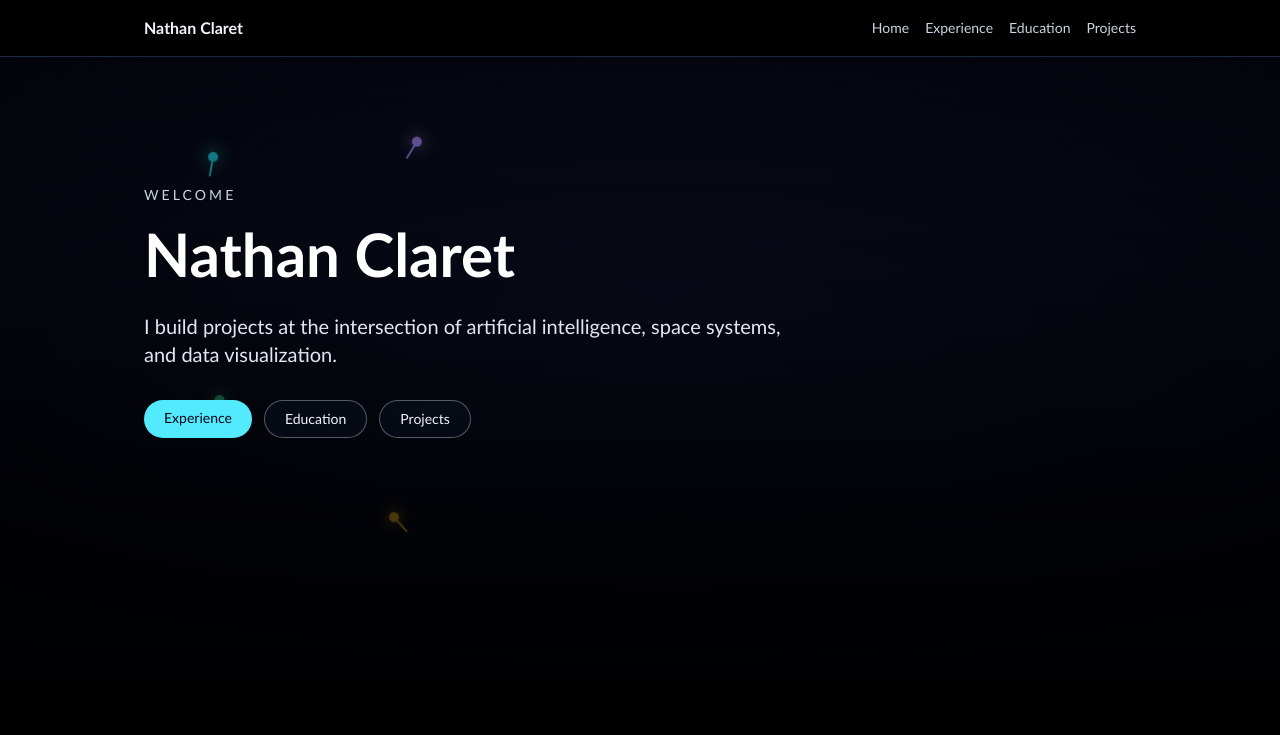
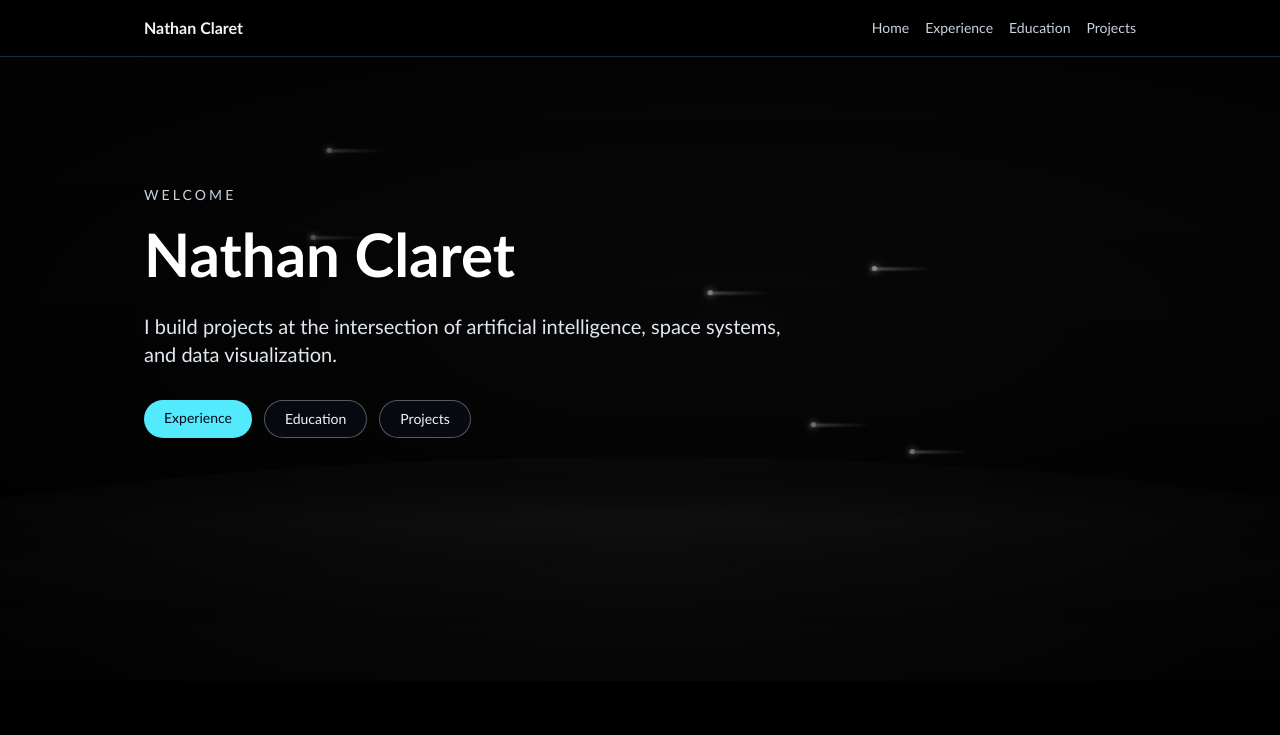
Before and after one commit to nath73000/NatPortfolio, a Next.js app: page / in a window 1280 px wide. Shown: the top 735 px of the page. Built offline with nearby package versions, Linux system fonts and the light colour scheme.

Commit message:
better front page

```diff
--- a/src/app/globals.css
+++ b/src/app/globals.css
@@ -27,145 +27,201 @@ html {
   scroll-behavior: smooth;
 }
 
-.orbit-background {
-  background: radial-gradient(130% 85% at 52% 40%, #0f1630 0%, #050712 58%, #010104 100%);
+.hero-space {
+  background: radial-gradient(130% 90% at 58% 42%, #0d0d0d 0%, #040404 55%, #000000 100%);
 }
 
-.orbit-scene {
+.satellite-sky {
+  position: absolute;
+  inset: 0;
+  overflow: hidden;
+  pointer-events: none;
+  z-index: 3;
+}
+
+.earth-shadow {
   position: absolute;
   left: 50%;
-  top: 50%;
-  width: min(96vw, 1080px);
-  height: min(74vh, 620px);
-  transform: translate(-50%, -44%);
-  overflow: hidden;
+  bottom: -30vh;
+  width: 176vw;
+  height: 58vh;
+  transform: translateX(-50%);
+  border-radius: 50%;
+  background: radial-gradient(
+    ellipse at 50% 20%,
+    rgba(30, 30, 30, 0.84) 0%,
+    rgba(16, 16, 16, 0.93) 26%,
+    rgba(6, 6, 6, 0.98) 52%,
+    rgba(0, 0, 0, 1) 74%
+  );
+  filter: blur(0.2px);
+  z-index: 1;
 }
 
-.orbit-shell {
+.earth-shadow::before {
+  content: "";
   position: absolute;
   left: 50%;
-  top: 50%;
-  transform: translate(-50%, -50%);
-  pointer-events: none;
+  top: 8%;
+  width: 64%;
+  height: 12%;
+  transform: translateX(-50%);
+  border-radius: 999px;
+  background: radial-gradient(
+    ellipse at 50% 50%,
+    rgba(54, 54, 54, 0.5) 0%,
+    rgba(0, 0, 0, 0) 74%
+  );
+  filter: blur(11px);
 }
 
-.orbit-shell-one {
-  width: 86%;
-  height: 58%;
-  transform: translate(-50%, -50%) rotate(10deg);
+.earth-shadow::after {
+  content: "";
+  position: absolute;
+  left: 50%;
+  top: 14%;
+  width: 78%;
+  height: 18%;
+  transform: translateX(-50%);
+  border-radius: 999px;
+  background: radial-gradient(
+    ellipse at 50% 50%,
+    rgba(34, 34, 34, 0.44) 0%,
+    rgba(0, 0, 0, 0) 68%
+  );
+  filter: blur(14px);
 }
 
-.orbit-shell-two {
-  width: 74%;
-  height: 46%;
-  transform: translate(-50%, -50%) rotate(-18deg);
+.satellite-fly {
+  position: absolute;
+  right: -18vw;
+  width: 5px;
+  height: 5px;
+  border-radius: 50%;
+  background: #f8fafc;
+  opacity: 0;
+  box-shadow:
+    0 0 6px rgba(255, 255, 255, 0.98),
+    0 0 14px rgba(255, 255, 255, 0.72);
+  will-change: transform, opacity;
 }
 
-.orbit-shell-three {
-  width: 61%;
-  height: 36%;
-  transform: translate(-50%, -50%) rotate(32deg);
+.satellite-fly::after {
+  content: "";
+  position: absolute;
+  top: 50%;
+  right: -56px;
+  width: 62px;
+  height: 2px;
+  transform: translateY(-50%);
+  border-radius: 999px;
+  background: linear-gradient(
+    to right,
+    rgba(255, 255, 255, 0.92),
+    rgba(220, 220, 220, 0.46),
+    rgba(220, 220, 220, 0)
+  );
+  filter: blur(1.2px);
 }
 
-.orbit-shell-four {
-  width: 48%;
-  height: 28%;
-  transform: translate(-50%, -50%) rotate(-42deg);
+.sat-a {
+  top: 16%;
+  animation: satellite-curve-a 3.3s linear infinite;
 }
 
-.orbit-path {
-  position: relative;
-  width: 100%;
-  height: 100%;
-  border-radius: 999px;
-  border: 1.4px solid;
-  will-change: transform;
+.sat-b {
+  top: 27%;
+  animation: satellite-curve-b 3s linear infinite 0.5s;
 }
 
-.orbit-dot {
-  position: absolute;
-  top: -5px;
-  left: 50%;
-  width: 10px;
-  height: 10px;
-  border-radius: 50%;
-  transform: translateX(-50%);
+.sat-c {
+  top: 39%;
+  animation: satellite-curve-c 3.8s linear infinite 0.3s;
 }
 
-.orbit-cyan {
-  border-color: rgba(34, 211, 238, 0.95);
-  background: transparent;
-  box-shadow: 0 0 24px rgba(34, 211, 238, 0.28);
+.sat-d {
+  top: 50%;
+  animation: satellite-curve-d 3.2s linear infinite 1s;
 }
 
-.orbit-cyan.orbit-dot {
-  background: #22d3ee;
-  box-shadow: 0 0 16px rgba(34, 211, 238, 0.95);
+.sat-e {
+  top: 57%;
+  animation: satellite-curve-b 4s linear infinite 0.1s;
 }
 
-.orbit-emerald {
-  border-color: rgba(52, 211, 153, 0.95);
-  background: transparent;
-  box-shadow: 0 0 24px rgba(52, 211, 153, 0.24);
+.sat-f {
+  top: 45%;
+  animation: satellite-curve-a 2.9s linear infinite 1.3s;
 }
 
-.orbit-emerald.orbit-dot {
-  background: #34d399;
-  box-shadow: 0 0 16px rgba(52, 211, 153, 0.92);
-}
-
-.orbit-violet {
-  border-color: rgba(167, 139, 250, 0.95);
-  background: transparent;
-  box-shadow: 0 0 20px rgba(167, 139, 250, 0.25);
-}
-
-.orbit-violet.orbit-dot {
-  background: #a78bfa;
-  box-shadow: 0 0 15px rgba(167, 139, 250, 0.9);
-}
-
-.orbit-amber {
-  border-color: rgba(251, 191, 36, 0.95);
-  background: transparent;
-  box-shadow: 0 0 18px rgba(251, 191, 36, 0.25);
-}
-
-.orbit-amber.orbit-dot {
-  background: #fbbf24;
-  box-shadow: 0 0 14px rgba(251, 191, 36, 0.9);
-}
-
-.orbit-spin-slow {
-  animation: orbit-spin 23s linear infinite;
-}
-
-.orbit-spin-reverse {
-  animation: orbit-spin-reverse 18s linear infinite;
-}
-
-.orbit-spin-fast {
-  animation: orbit-spin 14s linear infinite;
-}
-
-.orbit-spin-reverse-fast {
-  animation: orbit-spin-reverse 11s linear infinite;
-}
-
-@keyframes orbit-spin {
-  from {
-    transform: rotate(0deg);
+@keyframes satellite-curve-a {
+  0% {
+    transform: translate3d(0, 0, 0);
+    opacity: 0;
   }
-  to {
-    transform: rotate(360deg);
+  9% {
+    opacity: 0.95;
+  }
+  48% {
+    transform: translate3d(-56vw, -7vh, 0);
+    opacity: 0.95;
+  }
+  100% {
+    transform: translate3d(-130vw, 5vh, 0);
+    opacity: 0;
   }
 }
 
-@keyframes orbit-spin-reverse {
-  from {
-    transform: rotate(360deg);
+@keyframes satellite-curve-b {
+  0% {
+    transform: translate3d(0, 0, 0);
+    opacity: 0;
   }
-  to {
-    transform: rotate(0deg);
+  10% {
+    opacity: 0.9;
+  }
+  54% {
+    transform: translate3d(-62vw, 6vh, 0);
+    opacity: 0.9;
+  }
+  100% {
+    transform: translate3d(-134vw, -5vh, 0);
+    opacity: 0;
   }
 }
+
+@keyframes satellite-curve-c {
+  0% {
+    transform: translate3d(0, 0, 0);
+    opacity: 0;
+  }
+  9% {
+    opacity: 0.92;
+  }
+  50% {
+    transform: translate3d(-58vw, -5vh, 0);
+    opacity: 0.92;
+  }
+  100% {
+    transform: translate3d(-130vw, 4vh, 0);
+    opacity: 0;
+  }
+}
+
+@keyframes satellite-curve-d {
+  0% {
+    transform: translate3d(0, 0, 0);
+    opacity: 0;
+  }
+  10% {
+    opacity: 0.88;
+  }
+  46% {
+    transform: translate3d(-52vw, 7vh, 0);
+    opacity: 0.88;
+  }
+  100% {
+    transform: translate3d(-132vw, -6vh, 0);
+    opacity: 0;
+  }
+}
--- a/src/app/page.tsx
+++ b/src/app/page.tsx
@@ -22,35 +22,22 @@ export default function Home() {
     <div className="bg-black text-slate-100">
       <section className="relative isolate min-h-[78vh] overflow-hidden">
         <div
-          className="absolute inset-0 orbit-background will-change-transform"
+          className="absolute inset-0 hero-space will-change-transform"
           style={{
             transform: `translateY(${parallaxOffset}px) scale(${scale})`,
           }}
         >
-          <div className="orbit-scene" aria-hidden="true">
-            <span className="orbit-shell orbit-shell-one">
-              <span className="orbit-path orbit-cyan orbit-spin-slow">
-                <span className="orbit-dot orbit-cyan" />
-              </span>
-            </span>
-            <span className="orbit-shell orbit-shell-two">
-              <span className="orbit-path orbit-emerald orbit-spin-reverse">
-                <span className="orbit-dot orbit-emerald" />
-              </span>
-            </span>
-            <span className="orbit-shell orbit-shell-three">
-              <span className="orbit-path orbit-violet orbit-spin-fast">
-                <span className="orbit-dot orbit-violet" />
-              </span>
-            </span>
-            <span className="orbit-shell orbit-shell-four">
-              <span className="orbit-path orbit-amber orbit-spin-reverse-fast">
-                <span className="orbit-dot orbit-amber" />
-              </span>
-            </span>
+          <div className="satellite-sky" aria-hidden="true">
+            <span className="satellite-fly sat-a" />
+            <span className="satellite-fly sat-b" />
+            <span className="satellite-fly sat-c" />
+            <span className="satellite-fly sat-d" />
+            <span className="satellite-fly sat-e" />
+            <span className="satellite-fly sat-f" />
           </div>
+          <div className="earth-shadow" aria-hidden="true" />
         </div>
-        <div className="absolute inset-0 bg-gradient-to-b from-black/35 via-black/62 to-black/82" />
+        <div className="absolute inset-0 bg-gradient-to-b from-black/24 via-black/48 to-black/62" />
 
         <div className="relative mx-auto max-w-5xl px-4 pt-32 pb-20 text-white">
           <p className="text-sm uppercase tracking-[0.22em] text-slate-300">
```
